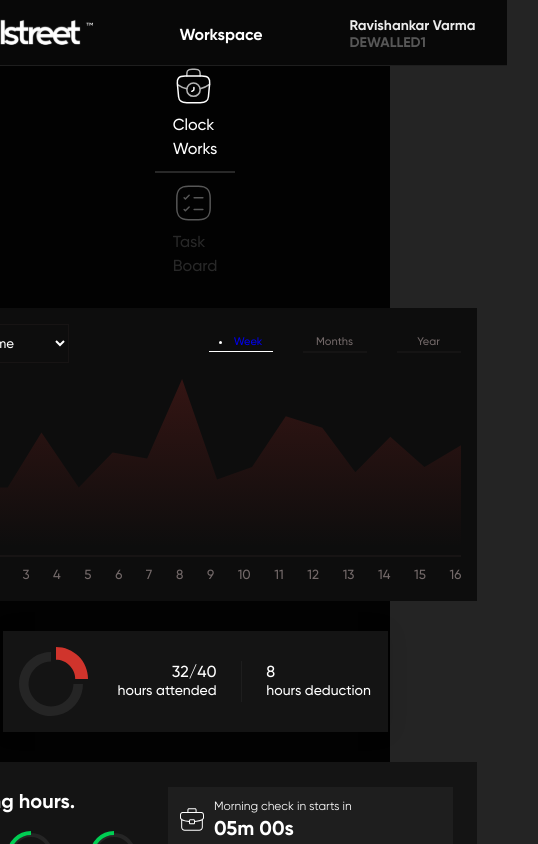
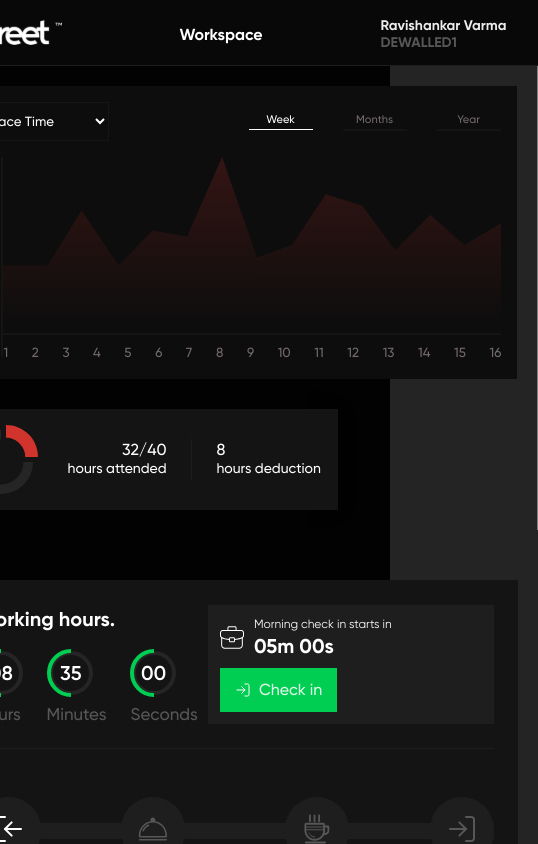
Before and after one commit to chieftain-defutura/Dewallstreet-Timesheet, a React (Vite) app: page /home in a window 390 px wide. Shown: the top 844 px of the page, 538 px wide, since content can reach past the window. Built offline with nearby package versions, Linux system fonts and the light colour scheme.

Commit message:
push homepage

```diff
--- a/src/components/Assigntasks/Timelinegraph/timelinegraph.jsx
+++ b/src/components/Assigntasks/Timelinegraph/timelinegraph.jsx
@@ -26,7 +26,7 @@ const Timelinegraph = () => {
         <div className="time_period">
           <div className="week">
             {/* <li className={splitLocation[1] === "" ? "active" : ""}> */}
-            <li>
+            {/* <li> */}
               {/* <NavLink exact activeClassName="active" to="/wall"> */}
               <Link
                 style={{ pointerEvents: clickable ? "" : "none" }}
@@ -35,7 +35,7 @@ const Timelinegraph = () => {
                 Week
               </Link>
               {/* </NavLink> */}
-            </li>
+            {/* </li> */}
             {/* </li> */}
             <div className="horizontal_line_week"></div>
           </div>
--- a/src/components/Assigntasks/WorkingHours/WorkingHours.css
+++ b/src/components/Assigntasks/WorkingHours/WorkingHours.css
@@ -134,6 +134,7 @@
   flex-direction: column;
   align-items: flex-end;
   gap: 100px;
+  padding: 20px;
 }
 @media (max-width: 1290px) {
   .checkin {
--- a/src/components/Assigntasks/assigntasks.css
+++ b/src/components/Assigntasks/assigntasks.css
@@ -18,10 +18,20 @@
   flex-direction: column;
   gap: 10px;
   align-items: center;
+  border-right: 1px solid gray;
+
+  /* align-items: flex-start; */
+  list-style-type: none;
+  /* display: block; */
 }
-.assign_tasks_main {
-  list-style-type: none;
+@media (max-width: 1000px) {
+  .assign_tasks_main {
+    display: flex;
+    flex-direction: column;
+    align-items: flex-start;
+  }
 }
+
 /* .inactive {
   pointer-events: none;
   color: #282828;
--- a/src/components/Assigntasks/assigntasks.jsx
+++ b/src/components/Assigntasks/assigntasks.jsx
@@ -1,19 +1,26 @@
-import React from "react";
+import React, { useParams } from "react";
 import "./assigntasks.css";
 import { Link } from "react-router-dom";
 import { useLocation } from "react-router-dom";
 import briefcasetimer from "../../assets/icons/briefcasetimer.svg";
 import tasksheet from "../../assets/icons/tasksheet.svg";
+import Homepage from "../../pages/Home";
 const Assigntasks = ({ props, image }) => {
   const location = useLocation();
   const { pathname } = location;
   const splitLocation = pathname.split("/");
+  console.log(pathname);
   return (
     <div className="assign_tasks_main">
       <div className="clock_work">
         <li className={splitLocation[1] === "clockwork" ? "active" : ""}>
           <Link to="/home">
-            <img src={briefcasetimer} alt="icon" />
+            {pathname === "/home" ? (
+              <img src={briefcasetimer} alt="icon" />
+            ) : (
+              "sjs"
+            )}
+
             <h4>Clock</h4>
             <h4>Works</h4>
           </Link>
@@ -22,7 +29,7 @@ const Assigntasks = ({ props, image }) => {
       <div className="horizontal_line"></div>
       <div className="task_board">
         <li className={splitLocation[1] === "taskboard" ? "active" : ""}>
-          <Link to="/Taskpage" className="inactive">
+          <Link to="/Taskpage">
             <img src={tasksheet} alt="icon" />
             <h4>Task</h4>
             <h4>Board</h4>
--- a/src/components/Assigntasks/homepage.css
+++ b/src/components/Assigntasks/homepage.css
@@ -1,25 +1,32 @@
 /** @format */
 
-.homepage_main {
+/* .homepage_main {
   display: flex;
-<<<<<<< HEAD
-=======
-  /* flex-wrap: wrap; */
->>>>>>> b4a781a250e609bb9298396a1bad680855971290
+  flex-wrap: wrap;
   flex-direction: row;
   justify-content: space-between;
   padding: 30px;
+  gap: 30px;
+} */
+/* .working_time {
+  display: flex;
+} */
+.homepage_main {
+  display: flex;
+  justify-content: space-between;
   gap: 30px;
 }
 .hours_deduction {
   display: flex;
   flex-direction: column;
   gap: 30px;
+  padding: 20px;
+  border-right: 1px solid gray;
 }
 @media (max-width: 1000px) {
   .homepage_main {
     flex-wrap: wrap;
-    justify-content: center;
+    justify-content: left;
   }
 }
 /* @media (max-width: 813px) {
@@ -28,10 +35,10 @@
     justify-content: center;
   }
 } */
-@media (max-width: 480px) {
-  /* .home_main {
+/* @media (max-width: 480px) {
+  .home_main {
     flex-wrap: wrap;
-  } */
+  }
   .homepage_main {
     flex-wrap: wrap;
   }
@@ -39,7 +46,7 @@
     flex-direction: column;
     align-items: center;
   }
-}
+} */
 /* @media (max-width: 1100px) {
   .working_time {
     display: flex;
--- a/src/components/Assigntasks/index.jsx
+++ b/src/components/Assigntasks/index.jsx
@@ -16,10 +16,9 @@ const Task = () => {
           <Timelinegraph />
           <Timer />
         </div>
-        {/* <div className="working_time"> */}
         <WorkingHours />
+
       </div>
-      {/* </div> */}
     </>
   );
 };
--- /dev/null
+++ b/src/components/Layout/Layout.css
@@ -0,0 +1,4 @@
+.layout_main {
+  display: flex;
+  flex-direction: row;
+}
--- /dev/null
+++ b/src/components/Layout/index.jsx
@@ -0,0 +1,21 @@
+import React from "react";
+import Task from "../../components/Assigntasks";
+import App from "../../App";
+import Homeheader from "../../components/Header/Homeheader";
+import Assigntasks from "../../components/Assigntasks/assigntasks";
+import "./Layout.css";
+
+const Homepage = ({ children }) => {
+  return (
+    <div className="layout_container">
+      <div className="layout_heading">
+        <Homeheader />
+      </div>
+      <div className="layout_main">
+        <Assigntasks />
+        {children}
+      </div>
+    </div>
+  );
+};
+export default Homepage;
--- a/src/components/Taskboard/index.jsx
+++ b/src/components/Taskboard/index.jsx
@@ -8,8 +8,6 @@ import Designpage from "./Log/Logs";
 const Taskboard = () => {
   return (
     <div>
-      <Homeheader />
-      <Assigntasks />
       <Designpage />
     </div>
   );
--- a/src/pages/Home/index.jsx
+++ b/src/pages/Home/index.jsx
@@ -1,17 +1,12 @@
 import React from "react";
+import Layout from "../../components/Layout";
 import Task from "../../components/Assigntasks";
-import App from "../../App";
-import Homeheader from "../../components/Header/Homeheader";
-import Assigntasks from "../../components/Assigntasks/assigntasks";
-
 const Homepage = () => {
   return (
     <>
-      <Homeheader />
-      <Assigntasks />
-      <div>
+      <Layout>
         <Task />
-      </div>
+      </Layout>
     </>
   );
 };
--- a/src/pages/Taskpage/index.jsx
+++ b/src/pages/Taskpage/index.jsx
@@ -3,11 +3,13 @@
 import React from "react";
 import Assigntasks from "../../components/Assigntasks/assigntasks";
 import Taskboard from "../../components/Taskboard";
-
+import Layout from "../../components/Layout"
 const Taskpage = () => {
   return (
     <>
-      <Taskboard />
+      <Layout>
+        <Taskboard />
+      </Layout>
     </>
   );
 };
```
